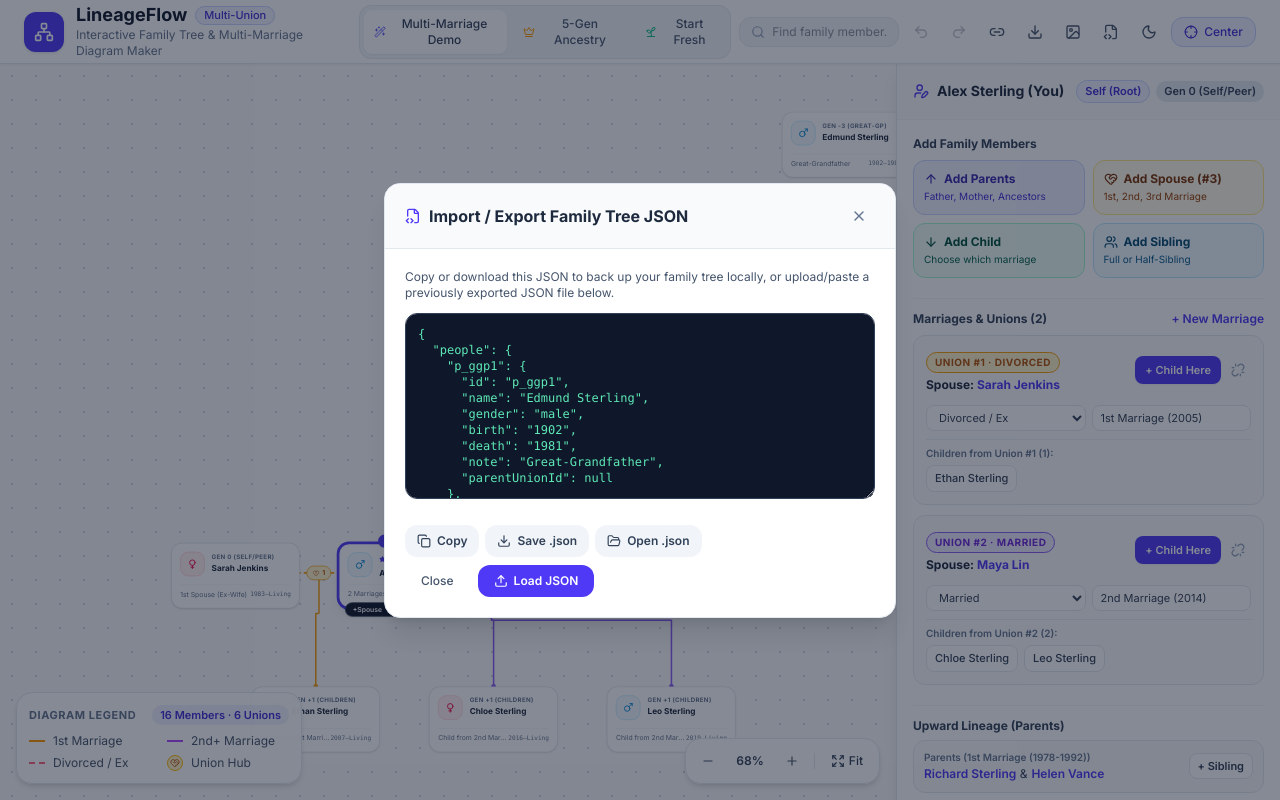
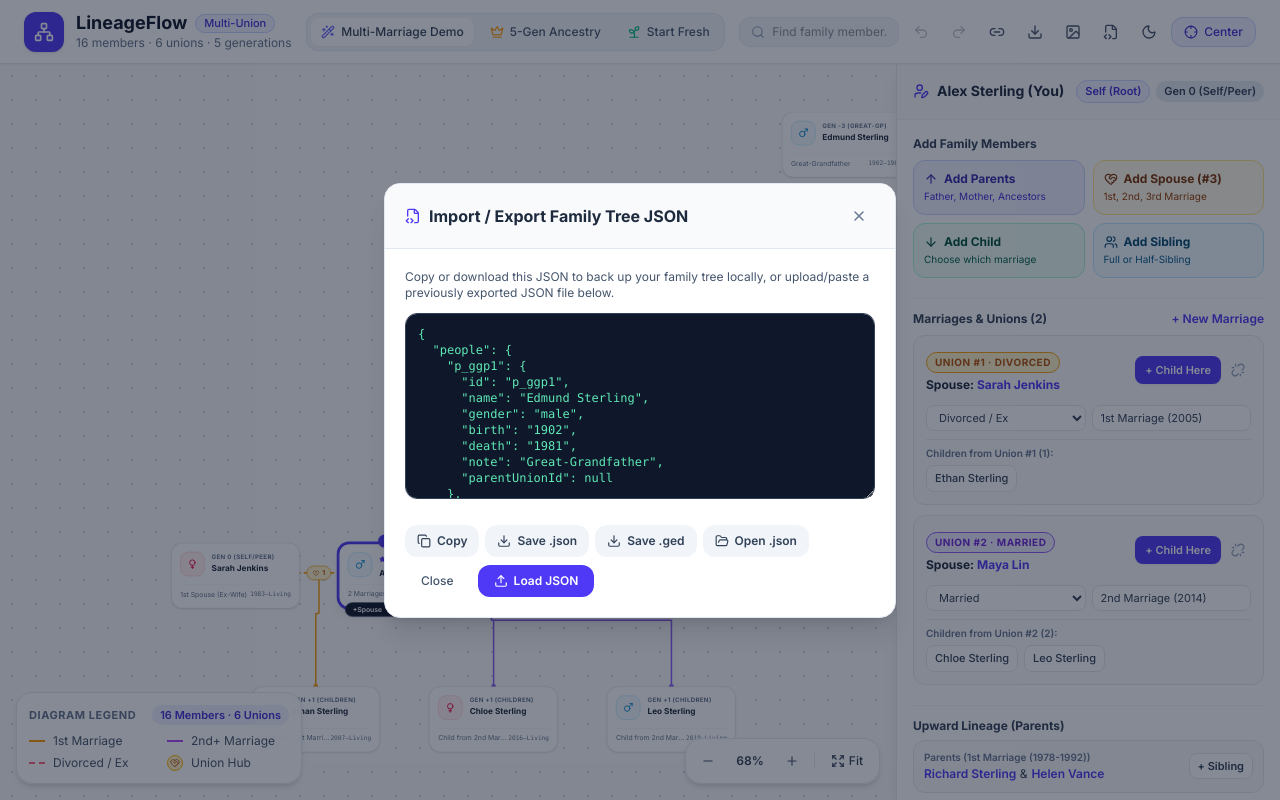
Before and after one commit to KrisnaSantosa15/LineageFlow, a Next.js app: page /app in a window 1280 px wide. Both pictures are taken after a click on the button 1111 px from the left and 31 px from the top of the page. Built offline with nearby package versions, Linux system fonts and the light colour scheme.

Commit message:
feat(editor): wire GEDCOM .ged export/import and live tree stats header

```diff
--- a/src/components/editor/EditorApp.tsx
+++ b/src/components/editor/EditorApp.tsx
@@ -34,6 +34,7 @@ import { PRESETS, type PresetName } from "@/lib/presets";
 import { decodeTreeFromParam, encodeTreeToParam } from "@/lib/share-url";
 import { parseTreeJson, serializeTree } from "@/lib/tree-json";
 import type { OpResult } from "@/lib/tree-ops";
+import { computeTreeStats } from "@/lib/tree-stats";
 import type { Tree } from "@/lib/types";
 import { centerOn, fitView, type View } from "@/lib/viewport";
 
@@ -55,6 +56,7 @@ export function EditorApp({ initialPreset = "multi" }: { initialPreset?: PresetN
 
   const { tree, selectedId, search } = history.present;
   const layout = useMemo(() => computeLayout(tree), [tree]);
+  const stats = useMemo(() => computeTreeStats(tree), [tree]);
 
   const containerRef = useRef<HTMLDivElement>(null);
   const [view, setView] = useState<View>({ x: 480, y: 260, scale: 0.9 });
@@ -304,8 +306,12 @@ export function EditorApp({ initialPreset = "multi" }: { initialPreset?: PresetN
                 Multi-Union
               </span>
             </div>
-            <p className="text-xs text-slate-500 dark:text-slate-400 hidden xl:block">
-              Interactive Family Tree & Multi-Marriage Diagram Maker
+            <p
+              aria-label="Tree summary"
+              className="text-xs text-slate-500 dark:text-slate-400 hidden sm:block"
+            >
+              {stats.memberCount} members · {stats.unionCount} unions ·{" "}
+              {stats.generationCount} generations
             </p>
           </div>
         </div>
--- a/src/components/editor/JsonModal.tsx
+++ b/src/components/editor/JsonModal.tsx
@@ -2,6 +2,7 @@
 
 import { Copy, Download, FileCode2, FolderOpen, Upload, X } from "lucide-react";
 import { useRef, useState } from "react";
+import { exportTreeToGedcom, importTreeFromGedcom } from "@/lib/gedcom";
 import { parseTreeJson, serializeTree } from "@/lib/tree-json";
 import type { Tree } from "@/lib/types";
 
@@ -41,6 +42,31 @@ export function JsonModal({
     URL.revokeObjectURL(url);
   };
 
+  const handleDownloadGedcom = () => {
+    const ged = exportTreeToGedcom(tree);
+    const blob = new Blob([ged], { type: "text/plain;charset=utf-8" });
+    const url = URL.createObjectURL(blob);
+    const a = document.createElement("a");
+    a.href = url;
+    a.download = "lineageflow-tree.ged";
+    a.click();
+    URL.revokeObjectURL(url);
+  };
+
+  const parseRawInput = (content: string): { ok: true; tree: Tree } | { ok: false; error: string } => {
+    if (content.trimStart().startsWith("0 HEAD")) {
+      try {
+        return { ok: true, tree: importTreeFromGedcom(content) };
+      } catch (err) {
+        return {
+          ok: false,
+          error: err instanceof Error ? err.message : "Invalid GEDCOM file.",
+        };
+      }
+    }
+    return parseTreeJson(content);
+  };
+
   const handleFileUpload = (e: React.ChangeEvent<HTMLInputElement>) => {
     const file = e.target.files?.[0];
     if (!file) return;
@@ -48,7 +74,7 @@ export function JsonModal({
     reader.onload = () => {
       const content = typeof reader.result === "string" ? reader.result : "";
       setRaw(content);
-      const parsed = parseTreeJson(content);
+      const parsed = parseRawInput(content);
       if (!parsed.ok) {
         setError(parsed.error);
       } else {
@@ -59,7 +85,7 @@ export function JsonModal({
   };
 
   const handleImport = () => {
-    const result = parseTreeJson(raw);
+    const result = parseRawInput(raw);
     if (!result.ok) {
       setError(result.error);
       return;
@@ -138,6 +164,13 @@ export function JsonModal({
               </button>
               <button
                 type="button"
+                onClick={handleDownloadGedcom}
+                className="px-3 py-2 rounded-xl text-xs font-semibold bg-slate-100 dark:bg-slate-800 hover:bg-slate-200 dark:hover:bg-slate-700 text-slate-700 dark:text-slate-200 transition inline-flex items-center gap-1.5 cursor-pointer"
+              >
+                <Download className="w-3.5 h-3.5" /> Save .ged
+              </button>
+              <button
+                type="button"
                 onClick={() => fileInputRef.current?.click()}
                 className="px-3 py-2 rounded-xl text-xs font-semibold bg-slate-100 dark:bg-slate-800 hover:bg-slate-200 dark:hover:bg-slate-700 text-slate-700 dark:text-slate-200 transition inline-flex items-center gap-1.5 cursor-pointer"
               >
@@ -146,7 +179,7 @@ export function JsonModal({
               <input
                 ref={fileInputRef}
                 type="file"
-                accept=".json,application/json"
+                accept=".json,.ged,application/json,text/plain"
                 onChange={handleFileUpload}
                 className="hidden"
               />
```
